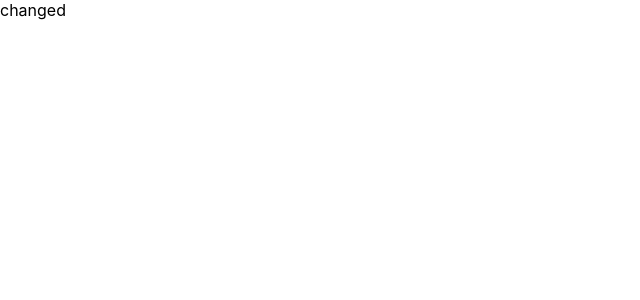
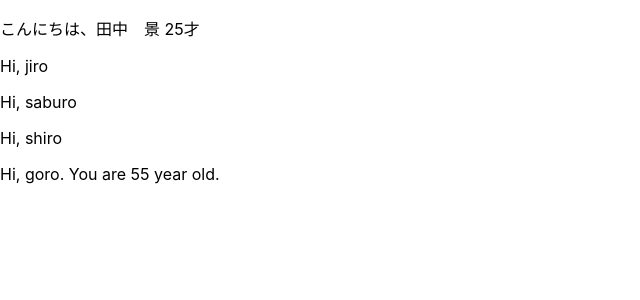
Before and after one commit to edo1z/react_hoge, a React (Create React App) app: page / in a window 1280 px wide. Shown: the top 300 px of the page, without its empty margins (0-640 px from the left). Built offline with nearby package versions, Linux system fonts and the light colour scheme.

Commit message:
componentをつくってみよう

```diff
--- a/src/index.js
+++ b/src/index.js
@@ -22,17 +22,25 @@
   }
 }
 
+class Welcome extends React.Component {
+  render() {
+    return <p>Hi, {this.props.name}</p>;
+  }
+}
+
+const Welcome2 = props => <p>Hi, {props.name}. You are {props.age} year old.</p>;
 
 const root = document.getElementById('root');
 ReactDOM.render(
   <React.StrictMode>
     {el()}
+    <Welcome name="jiro" />
+    <Welcome name="saburo" />
+    <Welcome name="shiro" />
+    <Welcome2 name="goro" age="55" />
   </React.StrictMode>,
   root
 );
-
-el = 'changed';
-ReactDOM.render(el, root)
 
 // If you want your app to work offline and load faster, you can change
 // unregister() to register() below. Note this comes with some pitfalls.
```
